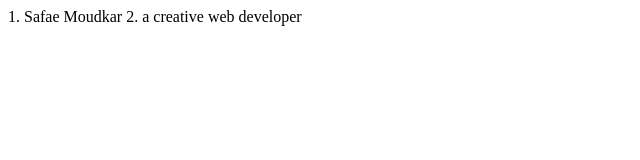
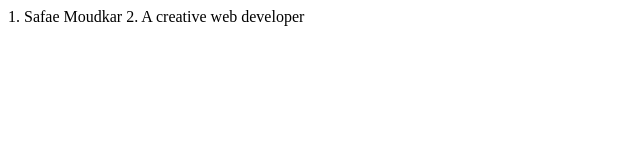
Before and after one commit to SAFAE4/SAFAE4.github.io, a plain HTML site: page index.html in a window 1280 px wide. Shown: the full height of the page, 0-640 px from the left. Drawn offline with Linux system fonts and the light colour scheme.

Commit message:
Completes lab 1

```diff
--- a/index.html
+++ b/index.html
@@ -7,6 +7,6 @@
 </head>
 <body>
    1. Safae Moudkar
-   2. a creative web developer
+   2. A creative web developer
 </body>
 </html>
```
